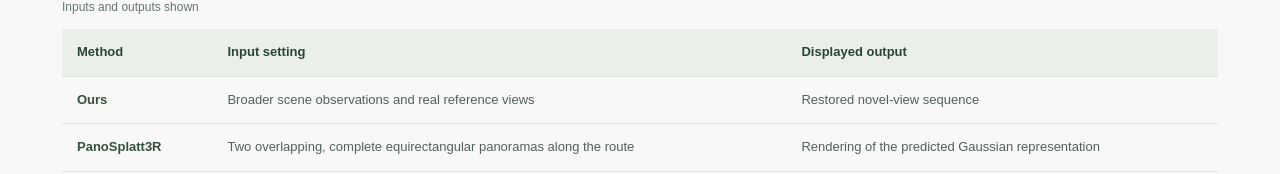
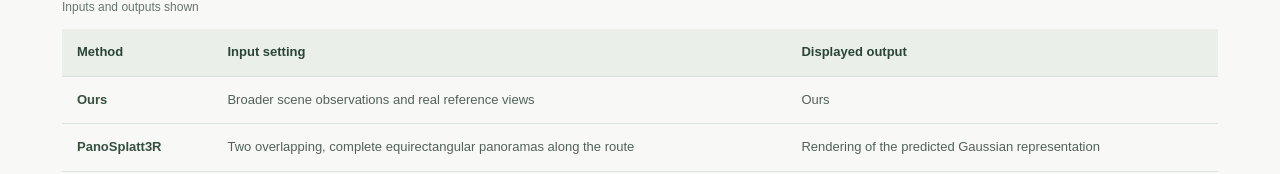
Before and after one commit to gyy456/anonymous-video-supplement-k7m4p9, a plain HTML site: page analysis.html in a window 1280 px wide. Shown: the part 3484-3658 px from the top of the page. Drawn offline with Linux system fonts and the light colour scheme.

Commit message:
Use Ours label in cross-room comparison

```diff
--- a/analysis.html
+++ b/analysis.html
@@ -102,7 +102,7 @@
       <caption>Inputs and outputs shown</caption>
       <thead><tr><th scope="col">Method</th><th scope="col">Input setting</th><th scope="col">Displayed output</th></tr></thead>
       <tbody>
-        <tr><th scope="row">Ours</th><td>Broader scene observations and real reference views</td><td>Restored novel-view sequence</td></tr>
+        <tr><th scope="row">Ours</th><td>Broader scene observations and real reference views</td><td>Ours</td></tr>
         <tr><th scope="row">PanoSplatt3R</th><td>Two overlapping, complete equirectangular panoramas along the route</td><td>Rendering of the predicted Gaussian representation</td></tr>
       </tbody>
     </table></div>
```
